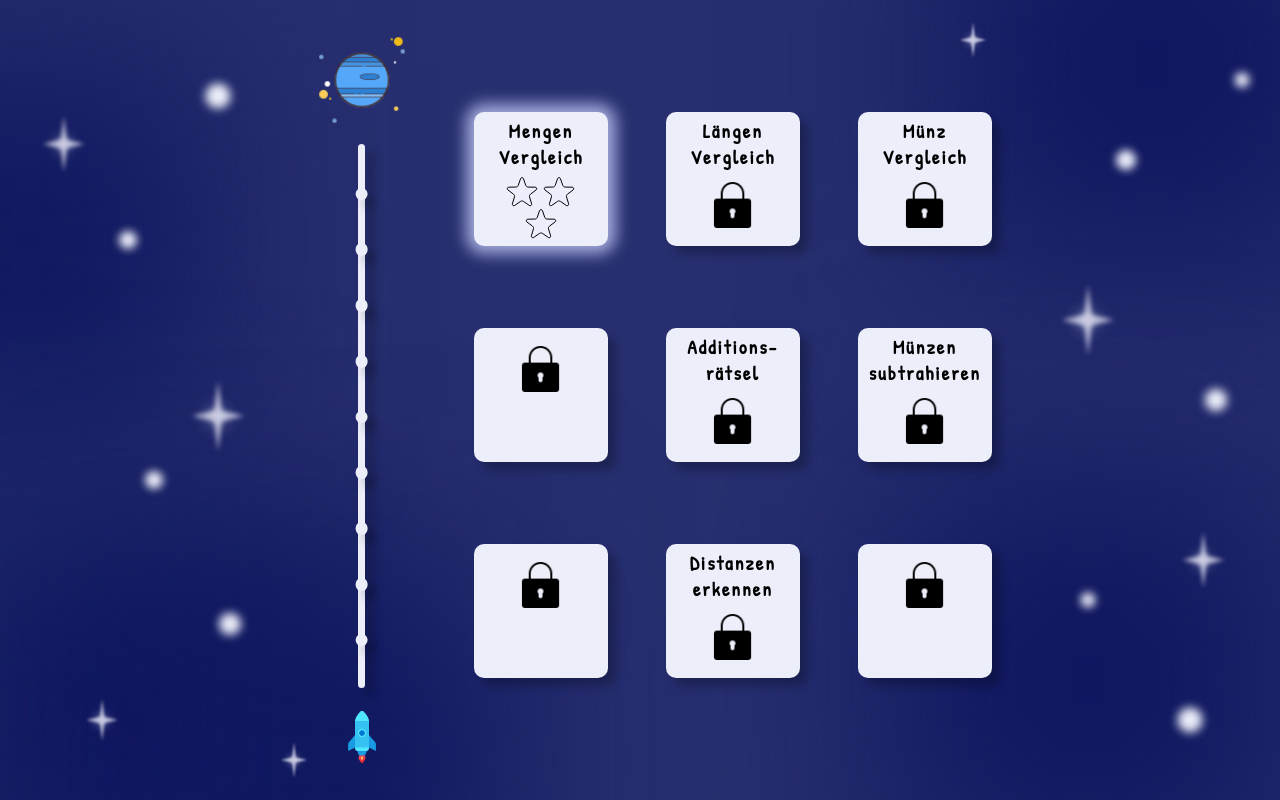
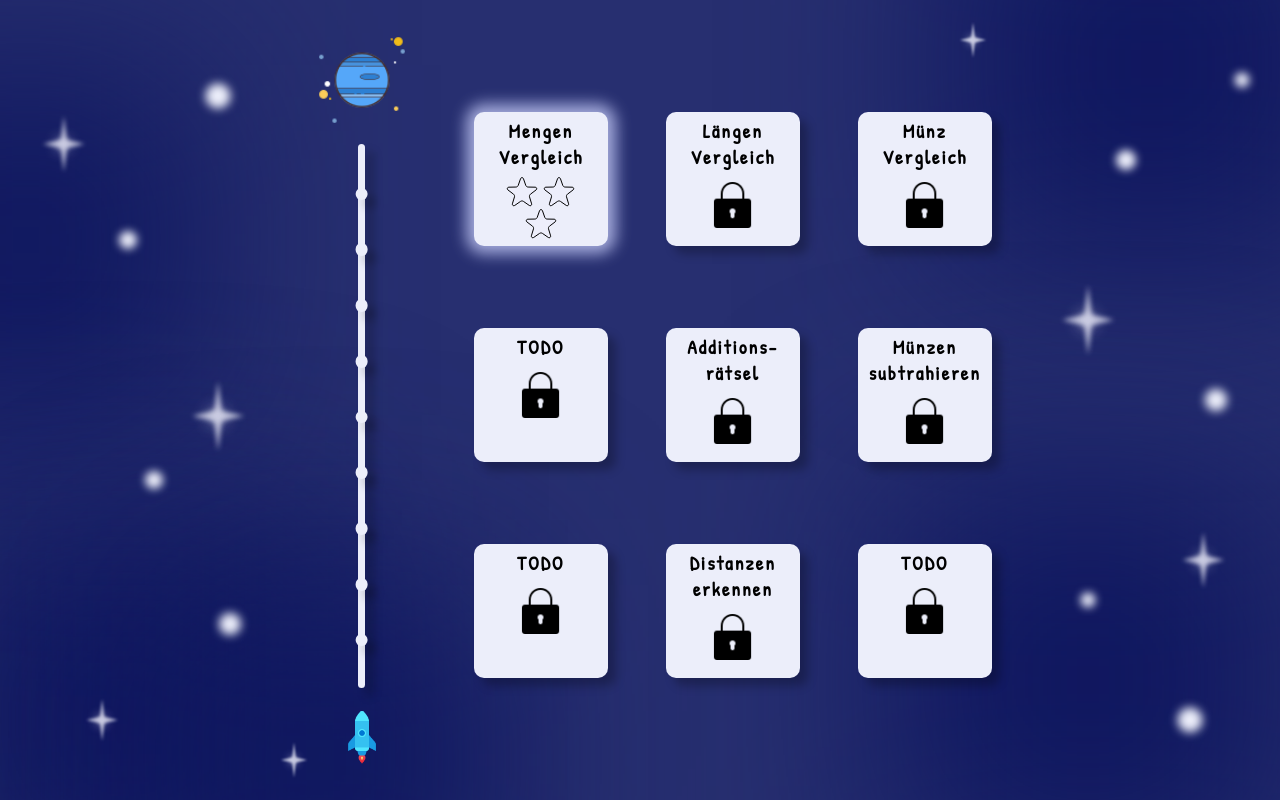
Before and after one commit to jara1008/Bachelor-Thesis, a React (Create React App) app in the folder thesis/: page / in a window 1280 px wide. Built offline with nearby package versions, Linux system fonts and the light colour scheme.

Commit message:
updated level incrementing

```diff
--- a/thesis/src/components/activityEight.jsx
+++ b/thesis/src/components/activityEight.jsx
@@ -216,7 +216,7 @@ function ActivityEight() {
                     <Link to={"/"}>
                         <button className='button'
                             style={{ top: '85%', left: '50%', width: '30%' }}
-                            onClick={incrementHighestUnlockedLevel}>
+                            onClick={incrementHighestUnlockedLevel(8)}>
                             zur Übersicht
                         </button>
                     </Link>
--- a/thesis/src/components/activityFive.jsx
+++ b/thesis/src/components/activityFive.jsx
@@ -72,7 +72,7 @@ function ActivityFive() {
                     <Link to={"/"}>
                         <button className='button-A5'
                             style={{ top: '85%', left: '50%', width: '30%' }}
-                            onClick={incrementHighestUnlockedLevel}>
+                            onClick={incrementHighestUnlockedLevel(5)}>
                             zur Übersicht
                         </button>
                     </Link>
--- a/thesis/src/components/activitySix.jsx
+++ b/thesis/src/components/activitySix.jsx
@@ -192,7 +192,7 @@ function ActivitySix() {
                     <Link to={"/"}>
                         <button className='button'
                             style={{ top: '85%', left: '50%', width: '30%' }}
-                            onClick={incrementHighestUnlockedLevel}>
+                            onClick={incrementHighestUnlockedLevel(6)}>
                             zur Übersicht
                         </button>
                     </Link>
--- a/thesis/src/components/activityThree.jsx
+++ b/thesis/src/components/activityThree.jsx
@@ -208,8 +208,8 @@ function ActivityThree() {
                     <Link to={"/"}>
                         <button className='button'
                             style={{ top: '85%', left: '50%', width: '30%' }}
-                            onClick={incrementHighestUnlockedLevel}
-                        />zur Übersicht
+                            onClick={incrementHighestUnlockedLevel(3)}
+                        >zur Übersicht</button>
                     </Link>
                 </div>
             </div>
--- a/thesis/src/components/overview.css
+++ b/thesis/src/components/overview.css
@@ -1,3 +1,4 @@
+
 .rectangle {
     background-color: #eceefa;
     border-radius: 10px;
@@ -18,6 +19,10 @@
     font-weight: bold;
     letter-spacing: 2px;
     padding: 0.5vw;
+}
+
+.rectangle.inactive {
+    cursor: not-allowed; /* Cursor to indicate it's not clickable */
 }
 
 .progress-line {
--- a/thesis/src/components/overview.jsx
+++ b/thesis/src/components/overview.jsx
@@ -11,12 +11,12 @@ function Overview() {
         { id: 1, top: '14%', left: '37%', path: "/instructionsOne", title: "Mengen Vergleich" },
         { id: 2, top: '14%', left: '52%', path: "/activityTwo", title: "Längen Vergleich" },
         { id: 3, top: '14%', left: '67%', path: "/activityThree", title: "Münz Vergleich" },
-        { id: 4, top: '41%', left: '37%' },
+        { id: 4, top: '41%', left: '37%', title: "TODO" },
         { id: 5, top: '41%', left: '52%', path: "/activityFive", title: "Additions-rätsel" },
         { id: 6, top: '41%', left: '67%', path: "/activitySix", title: "Münzen subtrahieren" },
-        { id: 7, top: '68%', left: '37%' },
+        { id: 7, top: '68%', left: '37%', title: "TODO"},
         { id: 8, top: '68%', left: '52%', path: "/activityEight", title: "Distanzen erkennen" },
-        { id: 9, top: '68%', left: '67%' }
+        { id: 9, top: '68%', left: '67%', title: "TODO" }
     ]);
 
     const [dots, setDots] = useState([]);
@@ -67,26 +67,29 @@ function Overview() {
                 ))}
             </div>
             {boxes.map((box) => (
+                box.id <= highestUnlockedLevel ? (
                     <Link to={box.path} key={box.id} style={{ position: 'absolute', top: box.top, left: box.left }}>
                         <div className="rectangle" style={box.id === highestUnlockedLevel ? { boxShadow: "0px 0px 15px 8px #bec3f1d6" } : {}}>
-                        { box.title }
-                        { box.id <= highestUnlockedLevel ? (
-                            <>
+                            {box.title}
                             <div className="stars-upper" style={{ marginTop: "5%" }}>
-                                    <img src={star_empty} alt="Star" className="star" style={{ paddingRight: "2%" }}/>
-                                    <img src={star_empty} alt="Star" className="star" style={{ paddingLeft: "2%" }}/>
+                                <img src={star_empty} alt="Star" className="star" style={{ paddingRight: "2%" }} />
+                                <img src={star_empty} alt="Star" className="star" style={{ paddingLeft: "2%" }} />
                             </div>
                             <div className="stars-lower" style={{ marginTop: "-5%" }}>
                                 <img src={star_empty} alt="Star" className="star" />
                             </div>
-                            </>
+                        </div>
+                    </Link>
                 ) : (
+                    <div key={box.id} style={{ position: 'absolute', top: box.top, left: box.left }}>
+                        <div className="rectangle inactive" style={box.id === highestUnlockedLevel ? { boxShadow: "0px 0px 15px 8px #bec3f1d6" } : {}}>
+                            {box.title}
                             <div className="lock-div" style={{ marginTop: "7%" }}>
                                 <img src={lock} alt="Lock" className="lock" />
                             </div>
-                        )}
                         </div>
-                </Link>
+                    </div>
+                )
             ))}
         </div>
     );
--- a/thesis/src/utils/utils.jsx
+++ b/thesis/src/utils/utils.jsx
@@ -1,7 +1,8 @@
 
 export const incrementHighestUnlockedLevel = (currentLevelNr) => {
     let currentLevel = parseInt(localStorage.getItem('highestUnlockedLevel')) || 1;
-    if (currentLevelNr > currentLevel) {
+    console.log("current Level: " ,currentLevel)
+    if (currentLevelNr >= currentLevel) {
         currentLevel += 1;
         localStorage.setItem('highestUnlockedLevel', currentLevel);
     }
```
Lines whose indentation alone changed are shown as unchanged.
